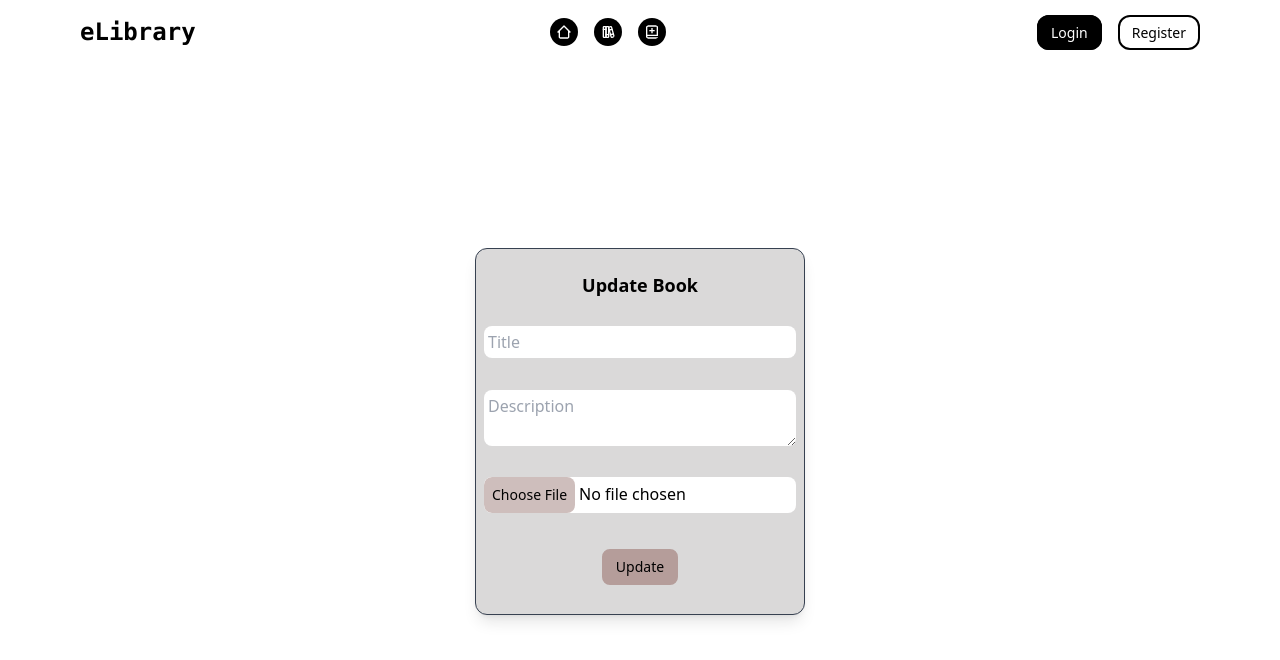
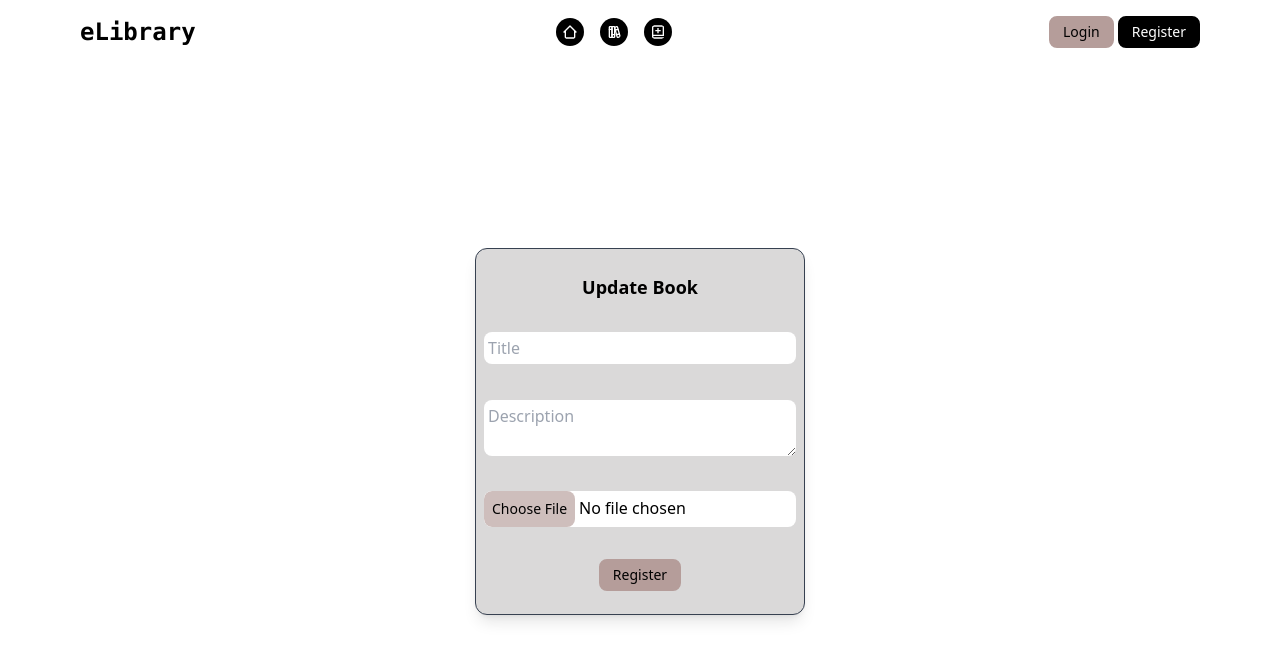
Before and after one commit to asimdelvi/eLibrary, a React (Create React App) app in the folder frontend/: page /books/1/update in a window 1280 px wide. Shown: the top 660 px of the page. Built offline with nearby package versions, Linux system fonts and the light colour scheme; no server answers.

Commit message:
add button component

```diff
--- a/frontend/src/components/Button.jsx
+++ b/frontend/src/components/Button.jsx
@@ -0,0 +1,19 @@
+export const Button = ({ text, variant, onClickHandler, extraStyles = "" }) => {
+  const baseClasses =
+    "rounded-lg border-2 px-3 py-[4px] text-sm hover:shadow-md";
+
+  const variantName = {
+    primary: "bg-[#B59D9A] border-[#B59D9A]",
+    secondary: "bg-black border-black text-white",
+  };
+
+  return (
+    <button
+      className={`${baseClasses} ${variantName[variant]} ${extraStyles}`}
+      type="submit"
+      onClick={onClickHandler || null}
+    >
+      {text}
+    </button>
+  );
+};
--- /dev/null
+++ b/frontend/src/components/Form.jsx
@@ -0,0 +1,12 @@
+export const Form = ({ title, formSubmitFunction, children }) => {
+  return (
+    <form
+      onSubmit={formSubmitFunction}
+      className="flex p-2 h-[50%] flex-col max-width-[10rem] justify-around items-center border-[1px] border-gray-700 shadow-lg bg-[#dad9d9] rounded-xl"
+    >
+      <h2 className="text-lg font-bold">{title}</h2>
+
+      {children}
+    </form>
+  );
+};
--- a/frontend/src/components/NavBar.jsx
+++ b/frontend/src/components/NavBar.jsx
@@ -1,6 +1,7 @@
 import { NavLink } from "react-router-dom";
 import { TbBooks } from "react-icons/tb";
 import { BiBookAdd, BiHomeAlt2 } from "react-icons/bi";
+import { Button } from "./Button";
 
 export function NavBar() {
   return (
@@ -36,14 +37,10 @@ export function NavBar() {
       </div>
       <div>
         <NavLink to="/login">
-          <span className="rounded-xl bg-black border-black border-2 text-white px-3 py-[6px] text-sm hover:bg-gray-800">
-            Login
-          </span>
+          <Button text="Login" variant="primary" extraStyles="mr-1" />
         </NavLink>
         <NavLink to="/register">
-          <span className="ml-4 rounded-xl border-black border-2 px-3 py-[6px] text-sm hover:border-gray-600 hover:text-gray-800">
-            Register
-          </span>
+          <Button text="Register" variant="secondary" />
         </NavLink>
       </div>
     </nav>
--- a/frontend/src/pages/books/Book.jsx
+++ b/frontend/src/pages/books/Book.jsx
@@ -5,6 +5,7 @@ import { deleteBook, getBook } from "../../redux/features/bookSlice";
 import { ViewFile } from "../../components/ViewFile";
 import { notify } from "../../toastify/index.js";
 import { useNavigate } from "react-router-dom";
+import { Button } from "../../components/Button.jsx";
 
 export const Book = () => {
   const dispatch = useDispatch();
@@ -31,6 +32,7 @@ export const Book = () => {
       notify.error(`Failed to delete, ${error}`);
     }
   }, [status, error, navigate]);
+
   return (
     <div className="px-24 flex flex-row justify-stretch items-start my-10">
       <div className="basis-1/2 max-w-[50%] flex flex-col mr-7 items-start justify-center min-h-[10rem]  border-gray-700 border-[1px] shadow-xl rounded-xl bg-[#dad9d9]">
@@ -42,22 +44,19 @@ export const Book = () => {
         </p>
         <div className="px-7 pb-4">
           <Link to={selectedBook.pdfURL} target="_blank">
-            <span className="mr-1 rounded-lg bg-[#B59D9A] border-[#B59D9A] border-2  px-3 py-[6px] text-sm hover:shadow-md">
-              Download
-            </span>
+            <Button text="Download" variant="primary" extraStyles="mr-1" />
           </Link>
 
           {user && user.id === selectedBook.createdBy._id ? (
             <>
-              <button onClick={() => deleteHandler(selectedBook._id)}>
-                <span className="mr-1 rounded-lg bg-black border-black border-2 text-white px-3 py-[6px] text-sm hover:shadow-md">
-                  Delete
-                </span>
-              </button>
+              <Button
+                text="Delete"
+                variant="secondary"
+                onClickHandler={() => deleteHandler(selectedBook._id)}
+                extraStyles="mr-1"
+              />
               <Link to={`/books/${id}/update`}>
-                <span className="rounded-lg bg-black border-black border-2 text-white px-3 py-[6px] text-sm hover:shadow-md">
-                  Update
-                </span>
+                <Button text="Update" variant="secondary" extraStyles="mr-1" />
               </Link>
             </>
           ) : (
--- a/frontend/src/pages/books/Books.jsx
+++ b/frontend/src/pages/books/Books.jsx
@@ -2,8 +2,14 @@ import React, { useEffect, useState } from "react";
 import { useDispatch, useSelector } from "react-redux";
 import { getBooks } from "../../redux/features/bookSlice";
 import { Link } from "react-router-dom";
+import { Button } from "../../components/Button.jsx";
 
 export const Books = () => {
+  const baseClasses =
+    "transition ease-linear duration-700 flex flex-col items-center justify-center min-h-[10rem]  border-gray-700 border-[1px] shadow-xl rounded-xl bg-[#dad9d9]";
+  const standardCard = "cursor-pointer";
+  const expandCard = "col-span-2";
+
   const dispatch = useDispatch();
   const { books } = useSelector((state) => state.books);
   const [clickedIndex, setClickedIndex] = useState();
@@ -24,26 +30,29 @@ export const Books = () => {
             key={index}
             className={
               clickedIndex === index
-                ? "transition ease-linear duration-700 flex flex-col items-center justify-center min-h-[10rem]  border-gray-700 border-[1px] shadow-xl rounded-xl col-span-2 bg-[#dad9d9]"
-                : "cursor-pointer transition ease-linear duration-700 flex flex-col items-center justify-center min-h-[10rem]  border-gray-700 border-[1px] shadow-xl rounded-xl bg-[#dad9d9]"
+                ? `${baseClasses} ${expandCard}`
+                : `${baseClasses} ${standardCard}`
             }
             onClick={() => handleClick(index)}
           >
-            <h2 className="text-lg px-7 py-2 text-clip"> {book.title} </h2>
+            <h2 className="text-lg font-bold px-7 py-2 text-clip">
+              {book.title}
+            </h2>
 
             {clickedIndex === index ? (
+              <>
+                <p className="text-lg px-7 pb-2 text-clip">
+                  {book.description || ""}
+                </p>
                 <div>
                   <Link to={`/books/${book._id}`}>
-                  <span className="mr-1 rounded-lg bg-[#B59D9A] border-[#B59D9A] border-2  px-3 py-[6px] text-sm hover:shadow-md">
-                    View
-                  </span>
+                    <Button text="View" variant="primary" extraStyles="mr-1" />
                   </Link>
                   <Link to={book.pdfURL} target="_blank">
-                  <span className="rounded-lg bg-black border-black border-2 text-white px-3 py-[6px] text-sm hover:shadow-md">
-                    Download
-                  </span>
+                    <Button text="Download" variant="secondary" />
                   </Link>
                 </div>
+              </>
             ) : (
               ""
             )}
--- a/frontend/src/pages/books/NewBook.jsx
+++ b/frontend/src/pages/books/NewBook.jsx
@@ -5,6 +5,8 @@ import { useForm } from "react-hook-form";
 import { useNavigate } from "react-router-dom";
 import { notify } from "../../toastify/index.js";
 import { Input } from "../../components/Input.jsx";
+import { Form } from "../../components/Form.jsx";
+import { Button } from "../../components/Button.jsx";
 
 export const NewBook = () => {
   const {
@@ -48,11 +50,7 @@ export const NewBook = () => {
 
   return (
     <div className="flex justify-center items-center h-[calc(100vh-65px)]">
-      <form
-        onSubmit={handleSubmit(onSubmit)}
-        className="flex p-2 min-h-[50%] flex-col max-width-[10rem] justify-around items-center border-[1px] border-gray-700 shadow-lg bg-[#dad9d9] rounded-xl"
-      >
-        <h2 className="text-lg font-bold">Add Book</h2>
+      <Form title="Add Book" formSubmitFunction={handleSubmit(onSubmit)}>
         <Input
           type="text"
           placeholder="Title"
@@ -68,10 +66,8 @@ export const NewBook = () => {
           placeholder="Upload book"
           formFunction={register("book", { required: true })}
         />
-        <button className="m-2 rounded-lg bg-[#B59D9A] border-[#B59D9A] border-2  px-3 py-[6px] text-sm hover:shadow-md">
-          Add
-        </button>
-      </form>
+        <Button text="Add" variant="primary" />
+      </Form>
     </div>
   );
 };
--- a/frontend/src/pages/books/UpdateBook.jsx
+++ b/frontend/src/pages/books/UpdateBook.jsx
@@ -6,6 +6,8 @@ import { getBook } from "../../redux/features/bookSlice";
 import { useForm } from "react-hook-form";
 import { notify } from "../../toastify/index.js";
 import { Input } from "../../components/Input.jsx";
+import { Form } from "../../components/Form.jsx";
+import { Button } from "../../components/Button.jsx";
 
 export const UpdateBook = () => {
   const { id } = useParams();
@@ -63,11 +65,7 @@ export const UpdateBook = () => {
 
   return (
     <div className="flex justify-center items-center h-[calc(100vh-65px)]">
-      <form
-        onSubmit={handleSubmit(onSubmit)}
-        className="flex p-2 h-[50%] flex-col max-width-[10rem] justify-around items-center border-[1px] border-gray-700 shadow-lg bg-[#dad9d9] rounded-xl"
-      >
-        <h2 className="text-lg font-bold">Update Book</h2>
+      <Form title="Update Book" formSubmitFunction={handleSubmit(onSubmit)}>
         <Input
           type="text"
           placeholder="Title"
@@ -83,11 +81,8 @@ export const UpdateBook = () => {
           placeholder="Upload book"
           formFunction={register("book")}
         />
-
-        <button className="m-2 rounded-lg bg-[#B59D9A] border-[#B59D9A] border-2  px-3 py-[6px] text-sm hover:shadow-md">
-          Update
-        </button>
-      </form>
+        <Button text="Register" variant="primary" />
+      </Form>
     </div>
   );
 };
--- a/frontend/src/pages/user/Login.jsx
+++ b/frontend/src/pages/user/Login.jsx
@@ -5,6 +5,8 @@ import { useForm } from "react-hook-form";
 import { useNavigate } from "react-router-dom";
 import { notify } from "../../toastify/index.js";
 import { Input } from "../../components/Input.jsx";
+import { Button } from "../../components/Button.jsx";
+import { Form } from "../../components/Form.jsx";
 
 export const Login = () => {
   const {
@@ -43,11 +45,7 @@ export const Login = () => {
 
   return (
     <div className="flex justify-center items-center h-[calc(100vh-65px)]">
-      <form
-        onSubmit={handleSubmit(onSubmit)}
-        className="flex p-2 h-[50%] flex-col max-width-[10rem] justify-around items-center border-[1px] border-gray-700 shadow-lg bg-[#dad9d9] rounded-xl"
-      >
-        <h2 className="text-lg font-bold">Login</h2>
+      <Form title="Login" formSubmitFunction={handleSubmit(onSubmit)}>
         <Input
           type="email"
           formFunction={register("email", { required: true })}
@@ -58,13 +56,8 @@ export const Login = () => {
           placeholder="password"
           formFunction={register("password", { required: true })}
         />
-        <button
-          className="m-2 rounded-lg bg-[#B59D9A] border-[#B59D9A] border-2  px-3 py-[6px] text-sm hover:shadow-md"
-          type="submit"
-        >
-          Login
-        </button>
-      </form>
+        <Button text="Login" variant="primary" />
+      </Form>
     </div>
   );
 };
--- a/frontend/src/pages/user/Register.jsx
+++ b/frontend/src/pages/user/Register.jsx
@@ -6,6 +6,8 @@ import { useForm } from "react-hook-form";
 import { useNavigate } from "react-router-dom";
 import { notify } from "../../toastify/index.js";
 import { Input } from "../../components/Input.jsx";
+import { Form } from "../../components/Form.jsx";
+import { Button } from "../../components/Button.jsx";
 
 export const Register = () => {
   const {
@@ -43,11 +45,7 @@ export const Register = () => {
 
   return (
     <div className="flex justify-center items-center h-[calc(100vh-65px)]">
-      <form
-        onSubmit={handleSubmit(onSubmit)}
-        className="flex p-2 h-[50%] flex-col max-width-[10rem] justify-around items-center border-[1px] border-gray-700 shadow-lg bg-[#dad9d9] rounded-xl"
-      >
-        <h2 className="text-lg font-bold">Register</h2>
+      <Form title="Register" formSubmitFunction={handleSubmit(onSubmit)}>
         <Input
           type="text"
           placeholder="username"
@@ -63,13 +61,8 @@ export const Register = () => {
           placeholder="password"
           formFunction={register("password", { required: true })}
         />
-        <button
-          className="m-2 rounded-lg bg-[#B59D9A] border-[#B59D9A] border-2  px-3 py-[6px] text-sm hover:shadow-md"
-          type="submit"
-        >
-          Register
-        </button>
-      </form>
+        <Button text="Register" variant="primary" />
+      </Form>
     </div>
   );
 };
```
Lines whose indentation alone changed are shown as unchanged.
